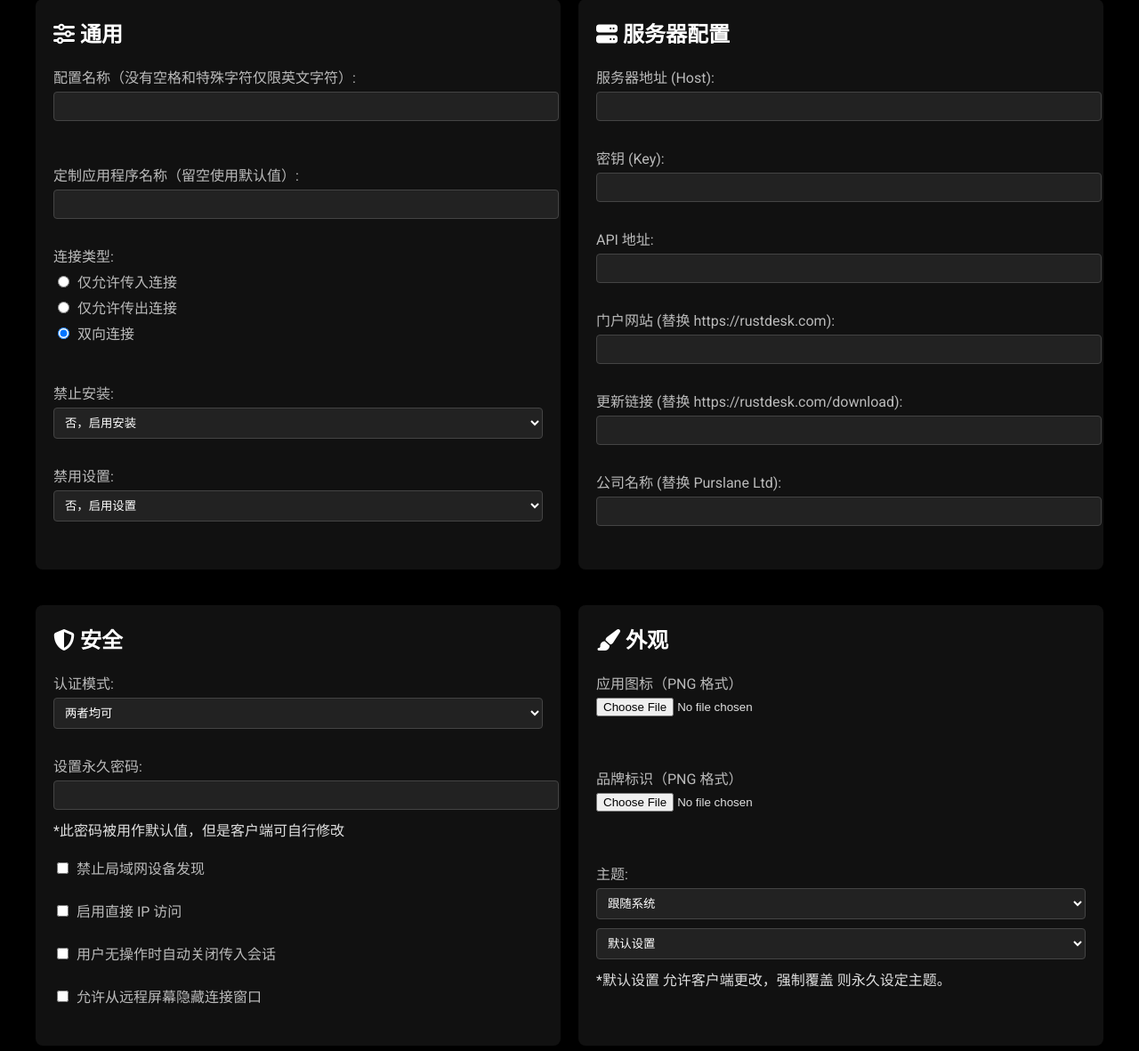
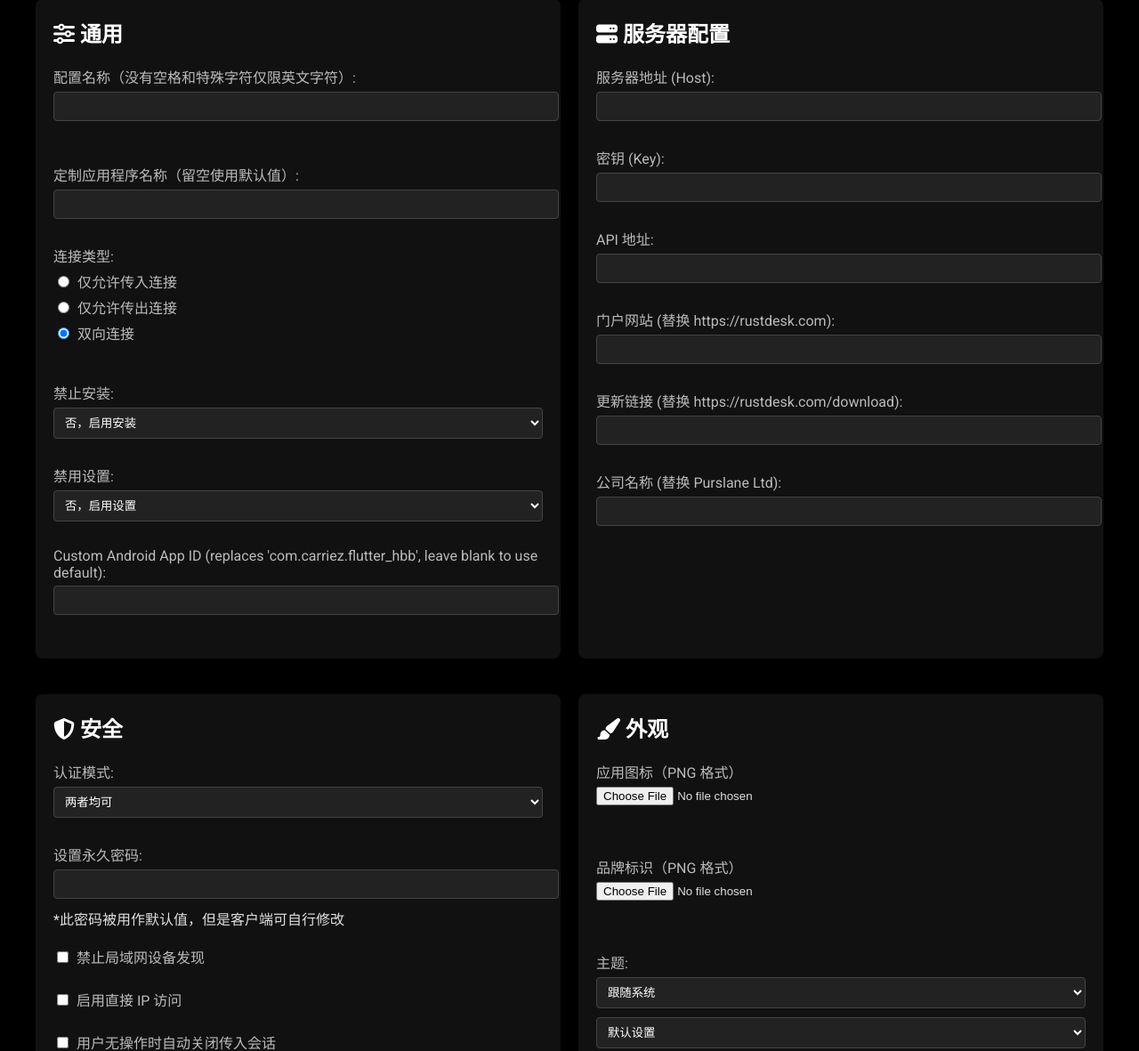
Before and after one commit to test365666/Ghostdehole-dce2026011602, a Django app: page / in a window 1280 px wide. Shown: the part 555-1736 px from the top of the page at 89% size. Run offline with Django 5.2, Linux system fonts and the light colour scheme.

Commit message:
allow custom android application id

```diff
--- a/rdgenerator/forms.py
+++ b/rdgenerator/forms.py
@@ -24,6 +24,7 @@ class GenerateForm(forms.Form):
         ('settingsY', '否，启用设置'),
         ('settingsN', '是，禁用设置')
     ], initial='settingsY')
+    androidappid = forms.CharField(label="Custom Android App ID (replaces 'com.carriez.flutter_hbb')", required=False)
 
     #Custom Server
     serverIP = forms.CharField(label="Host", required=False)
--- a/rdgenerator/templates/generator.html
+++ b/rdgenerator/templates/generator.html
@@ -287,6 +287,8 @@
                     {{ form.installation }}<br><br>
                     <label for="{{ form.settings.id_for_label }}">禁用设置:</label>
                     {{ form.settings }}<br><br>
+                    <label for="{{ form.androidappid.id_for_label }}">Custom Android App ID (replaces 'com.carriez.flutter_hbb', leave blank to use default):</label>
+                    {{ form.androidappid }}<br><br>
             </div>
 
             <div class="section">
--- a/rdgenerator/views.py
+++ b/rdgenerator/views.py
@@ -50,6 +50,9 @@ def generator_view(request):
             compname = form.cleaned_data['compname']
             if not compname:
                 compname = "Purslane Ltd"
+            androidappid = form.cleaned_data['androidappid']
+            if not androidappid:
+                androidappid = "com.carriez.flutter_hbb"
             compname = compname.replace("&","\\&")
             permPass = form.cleaned_data['permanentPassword']
             theme = form.cleaned_data['theme']
@@ -200,6 +203,7 @@ def generator_view(request):
             extras['xOffline'] = 'true' if xOffline else 'false'
             extras['removeNewVersionNotif'] = 'true' if removeNewVersionNotif else 'false'
             extras['compname'] = compname
+            extras['androidappid'] = androidappid
             extra_input = json.dumps(extras)
 
             ####from here run the github action, we need user, repo, access token.
```
Also changed, not shown: .github/workflows/generator-android.yml, .github/workflows/generator-windows.yml.
